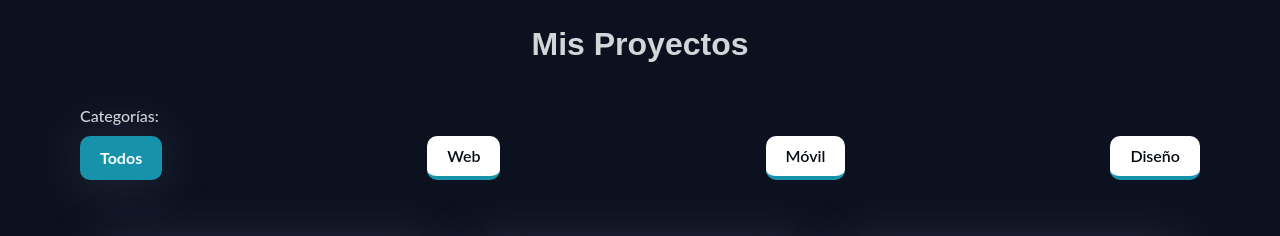
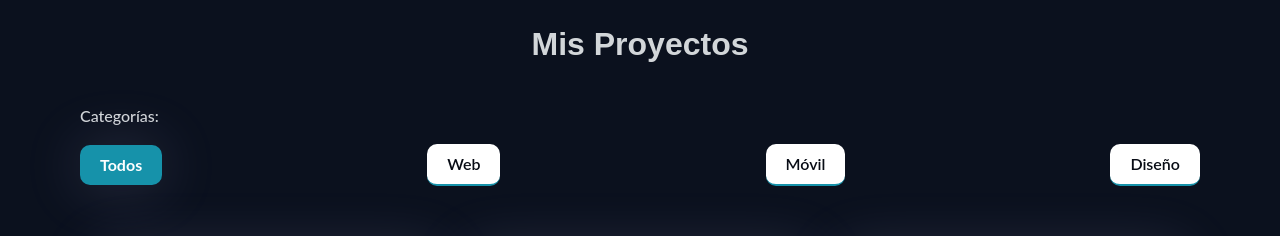
Before and after one commit to ifernandezNv/portafolio, a Next.js app: page / in a window 1280 px wide. Shown: the part 820-1056 px from the top of the page. Built offline with nearby package versions, Linux system fonts and the light colour scheme.

Commit message:
Ajustes de estilos a los filtros de categorias

```diff
--- a/src/pages/index.js
+++ b/src/pages/index.js
@@ -84,11 +84,11 @@ export default function Home() {
                 <h2 className='text-2xl text-gris-claro font-heading font-bold text-center'>Mis Proyectos</h2>
                 <div>
                   <p className='font-poppins font-medium text-sm text-gris-claro mt-5 lg:mt-9'>Categorías:</p>
-                  <div className='flex flex-row justify-between my-2'>
-                    <button className={` ${filtro === 'todos' ? 'bg-span text-white font-bold shadow hover:bg-white hover:text-black hover:border-span hover:border-b-4' : 'text-black bg-white border-span border-b-2 hover:bg-span hover:font-bold hover:text-white hover:border-white border-b-4 font-semibold'} py-2 px-5 rounded transition-all`} onClick={ ()=> setFiltro('todos') }>Todos</button>
-                    <button className={` ${filtro === 'web' ? 'bg-span text-white font-bold shadow hover:bg-white hover:text-black hover:border-span hover:border-b-4' : 'text-black bg-white border-span border-b-2 hover:bg-span hover:font-bold hover:text-white hover:border-white border-b-4 font-semibold'} py-2 px-5 rounded transition-all`} onClick={ ()=> setFiltro('web') }>Web</button>
-                    <button className={` ${filtro === 'movil' ? 'bg-span text-white font-bold shadow hover:bg-white hover:text-black hover:border-span hover:border-b-4' : 'text-black bg-white border-span border-b-2 hover:bg-span hover:font-bold hover:text-white hover:border-white border-b-4 font-semibold'} py-2 px-5 rounded transition-all`} onClick={ ()=> setFiltro('movil') }>Móvil</button>
-                    <button className={` ${filtro === 'design' ? 'bg-span text-white font-bold shadow hover:bg-white hover:text-black hover:border-span hover:border-b-4' : 'text-black bg-white border-span border-b-2 hover:bg-span hover:font-bold hover:text-white hover:border-white border-b-4 font-semibold'} py-2 px-5 rounded transition-all`} onClick={ ()=> setFiltro('design') }>Diseño</button>
+                  <div className='flex flex-row justify-between items-center my-4'>
+                    <button className={` ${filtro === 'todos' ? 'bg-span text-white font-bold shadow hover:bg-white hover:text-black hover:border-span hover:border-b-4' : 'text-black bg-white border-span border-b-2 hover:bg-span hover:font-bold hover:text-white font-semibold'} py-2 px-5 rounded transition-all`} onClick={ ()=> setFiltro('todos') }>Todos</button>
+                    <button className={` ${filtro === 'web' ? 'bg-span text-white font-bold shadow hover:bg-white hover:text-black hover:border-span hover:border-b-4' : 'text-black bg-white border-span border-b-2 hover:bg-span hover:font-bold hover:text-white font-semibold'} py-2 px-5 rounded transition-all`} onClick={ ()=> setFiltro('web') }>Web</button>
+                    <button className={` ${filtro === 'movil' ? 'bg-span text-white font-bold shadow hover:bg-white hover:text-black hover:border-span hover:border-b-4' : 'text-black bg-white border-span border-b-2 hover:bg-span hover:font-bold hover:text-white font-semibold'} py-2 px-5 rounded transition-all`} onClick={ ()=> setFiltro('movil') }>Móvil</button>
+                    <button className={` ${filtro === 'design' ? 'bg-span text-white font-bold shadow hover:bg-white hover:text-black hover:border-span hover:border-b-4' : 'text-black bg-white border-span border-b-2 hover:bg-span hover:font-bold hover:text-white font-semibold'} py-2 px-5 rounded transition-all`} onClick={ ()=> setFiltro('design') }>Diseño</button>
                   </div>
                 </div>
                 <div className='mx-4 grid md:grid-cols-2 md:gap-5 lg:grid-cols-3 lg:gap-x-7 gap-y-5 lg:gap-y-9 mt-9 lg:mt-16'>
```
